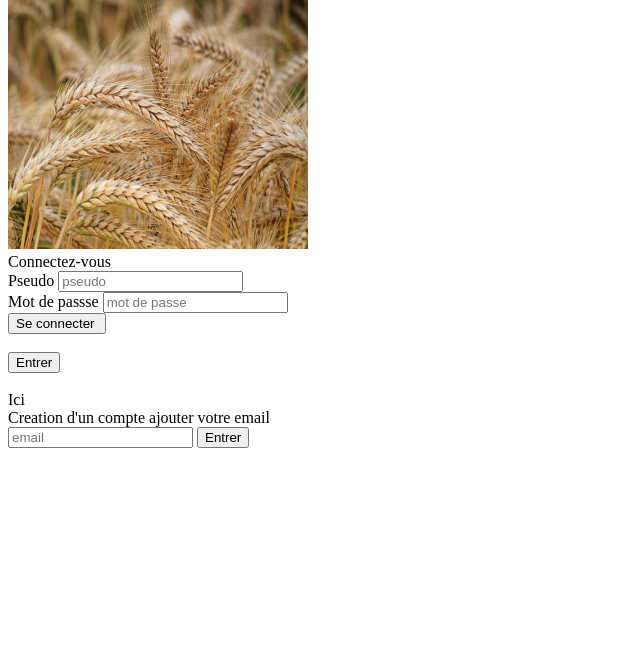
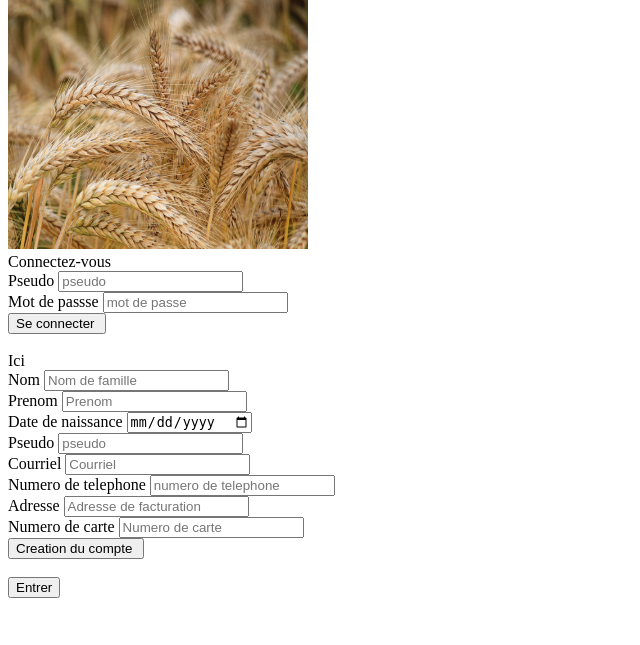
Before and after one commit to kouklebo/code, a Flask app: page /compte/ in a window 1280 px wide. Shown: the part 155-800 px from the top of the page, without its empty margins (0-640 px from the left). Run offline with Flask 2, Linux system fonts and the light colour scheme.

Commit message:
TestCreationCompte

```diff
--- a/server.py
+++ b/server.py
@@ -1,5 +1,5 @@
 from flask import Flask, render_template, jsonify, request
-from database import verif_mdp, select_table
+from database import verif_mdp, select_table,ajout_compte
 
 app = Flask(__name__)
 
@@ -19,13 +19,36 @@ def compte():
     if request.method == 'POST':
         pseudo_user = request.form['pseudo_user']
         password = request.form['password']
-        print("password:",password, pseudo_user)
+        #print("password:",password, pseudo_user)
         Verif = verif_mdp(pseudo_user,password)
-        print("Verif:", Verif)
+        #print("Verif:", Verif)
         if Verif == 1:
             return 'Compte existant'
         else:
             return 'Compte inconnu'
+    else:
+        return render_template("Compte.html")
+
+@app.route("/compte/", methods=['GET', 'POST'])
+def creation_compte():
+    if request.method == 'POST':
+        nom_user = request.form['nom_user']
+        prenom_user = request.form['prenom_user']
+        naissance_user = request.form['naissance_user']
+        pseudo_user = request.form['pseudo_user']
+        courriel = request.form['courriel']
+        num_telephone = request.form['num_telephone']
+        adresse = request.form['adresse']
+        num_carte = request.form['num_carte']
+        #print("password:",password, pseudo_user)
+        #passwrd= creation_mdp(pseudo_user)
+        Ajout = ajout_compte(pseudo_user,nom_user,prenom_user,naissance_user,courriel,num_telephone,adresse)
+        #print("Verif:", Verif)
+        #if Ajout == 1 and passwrd==1:
+        if Ajout == 1:
+            return 'Compte Crée'
+        else:
+            return 'Une erreure est survenue.'
     else:
         return render_template("Compte.html")
 
--- a/templates/Compte.html
+++ b/templates/Compte.html
@@ -18,9 +18,7 @@
     <img src="/static/orgeField.jpg" alt="Ton type" style="width:300px;height:250px;"><br>
     <a>Connectez-vous</a><br>
 
-<!--
-<input id="username" type="text" placeholder="username"/><br>
--->
+
     <form action ="{{ url_for('compte') }}" method="post">
         <label for="Pseudo_user">Pseudo</label>
         <input type="text" name="pseudo_user" id="pseudo_user" placeholder="pseudo" /><br>
@@ -30,19 +28,45 @@
 
         <input type="submit" value = "Se connecter "/><br><br>
     </form>
-
-    <!--<input type="text" name="pseudo_user" id="pseudo_user" placeholder="username" /><br>
-    <input id="password" type="password" placeholder="password"/> <br>-->
-
-    <button type="submit" onclick="onButtonClick()">Entrer</button><br><br>
-<!--le type submit permet de soumettre le formulare-->
+    <!-- <button type="submit" onclick="onButtonClick()">Entrer</button><br><br> -->
+<!--le type submit permet de soumettre le formulaire-->
+<!--A supprimer à terme-->
     <div id="info_user">
         Ici
     </div>
-
-
+<!-- Ancien code pour créer un compte
     <a>Creation d'un compte ajouter votre email</a><br>
     <input id="email" type="text" placeholder="email"/>
     <button type="button" onclick="">Entrer</button><br><br>
+-->
+
+<form action ="{{ url_for('creation_compte') }}" method="post">
+        <label for="Nom">Nom</label>
+        <input type="text" name="nom_user" id="nom_user" placeholder="Nom de famille" /><br>
+
+        <label for="Prenom">Prenom</label>
+        <input type="text" name="prenom_user" id="prenom_user" placeholder="Prenom" /><br>
+
+        <label for="Date_de_naissance">Date de naissance</label>
+        <input type="date" name="naissance_user" id="naissance_user" placeholder="Date de naissance" /><br>
+
+        <label for="Pseudo_user">Pseudo</label>
+        <input type="text" name="pseudo_user" id="pseudo_user" placeholder="pseudo" /><br>
+
+        <label for="Courriel">Courriel </label>
+        <input type="text" name="courriel" id="courriel" placeholder="Courriel" /><br>
+
+        <label for="Numero">Numero de telephone </label>
+        <input type="number" name="num_telephone" id="num_telephone" placeholder="numero de telephone" /><br>
+
+        <label for="Adresse">Adresse </label>
+        <input type="text" name="adresse" id="adresse" placeholder="Adresse de facturation" /><br>
+
+        <label for="Carte">Numero de carte </label>
+        <input type="number" name="num_carte" id="num_carte" placeholder="Numero de carte" /><br>
+
+        <input type="submit" value = "Creation du compte "/><br><br>
+    </form>
+    <button type="submit" onclick="onButtonClick()">Entrer</button><br><br>
 </body>
 </html>
```
Also changed, not shown: SQL/db_init.sql (+13 -7 lines), database.py (+15 -1 lines).
